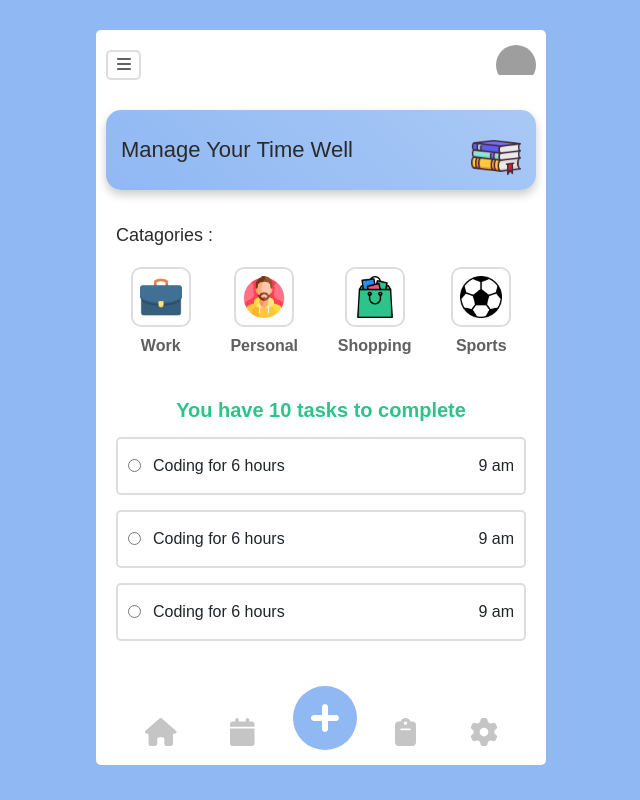
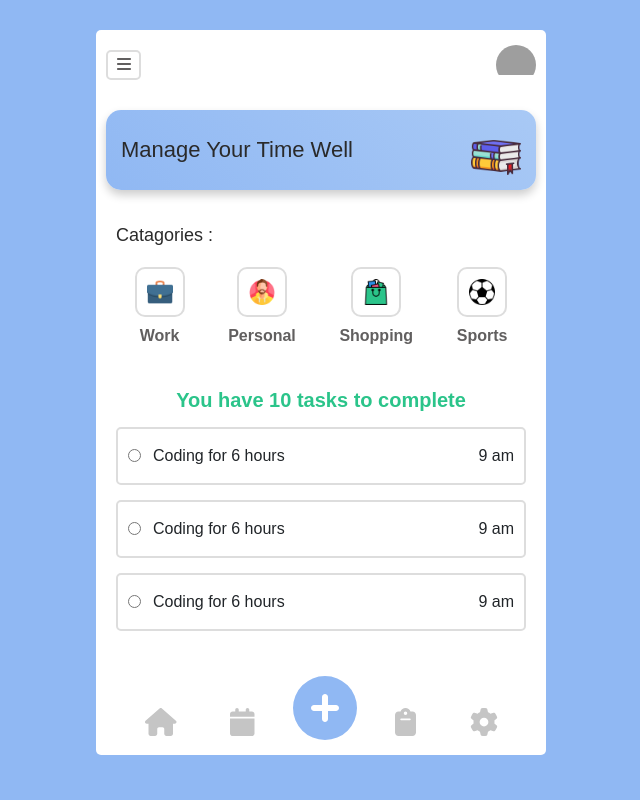
Before and after one commit to shafik720/To-do-app-with-React-Node-Mongodb, a React (Create React App) app: page / in a window 1280 px wide. Shown: the whole page, without its empty margins (319-959 px from the left). Built offline with nearby package versions, Linux system fonts and the light colour scheme; grey boxes are pictures that could not be loaded.

Commit message:
working on adding task

```diff
--- a/src/Components/BottomSection/BottomSection.css
+++ b/src/Components/BottomSection/BottomSection.css
@@ -96,4 +96,5 @@
     display: flex;
     justify-content: center;
     align-items: center;
+    cursor: pointer;
 }
--- a/src/Components/BottomSection/BottomSection.js
+++ b/src/Components/BottomSection/BottomSection.js
@@ -1,7 +1,7 @@
 import React from 'react';
 import './BottomSection.css';
 import { FontAwesomeIcon } from '@fortawesome/react-fontawesome';
-import { faHouse, faCalendar, faPlusCircle, faGear, faClipboard , faMultiply } from '@fortawesome/free-solid-svg-icons';
+import { faHouse, faCalendar, faPlusCircle, faGear, faClipboard, faMultiply } from '@fortawesome/free-solid-svg-icons';
 import { useForm } from 'react-hook-form';
 
 
@@ -18,13 +18,17 @@ const BottomSection = () => {
     function addTask() {
         document.querySelector('.popup-parent').classList.add('active');
 
-    document.addEventListener('click',(e)=>{
-        // console.log(e.target.className);
-        if(e.target.classList.contains('popup-parent')){
+        // closing the popup when user click outside the popup model
+        document.addEventListener('click', (e) => {
+            if (e.target.classList.contains('popup-parent')) {
+                document.querySelector('.popup-parent').classList.remove('active');
+            }
+        })
+
+        // closing the popup when user click the close button at the top right corner of the modal
+        document.querySelector('.popup-close-button').addEventListener('click',()=>{
             document.querySelector('.popup-parent').classList.remove('active');
-            console.log('ok');
-        }
-    })
+        })
     }
     return (
         <div className="">
--- a/src/Components/Catagories/Catagories.css
+++ b/src/Components/Catagories/Catagories.css
@@ -26,9 +26,9 @@
 
 .catagory-single span{
     border: 2px solid #ddd;
-    width:  60px;
-    height: 60px;
-    padding: 7px;
+    width:  50px;
+    height: 50px;
+    padding: 10px;
     display: block;
     border-radius: 10px;
     transition: all 0.2s ease;
```
